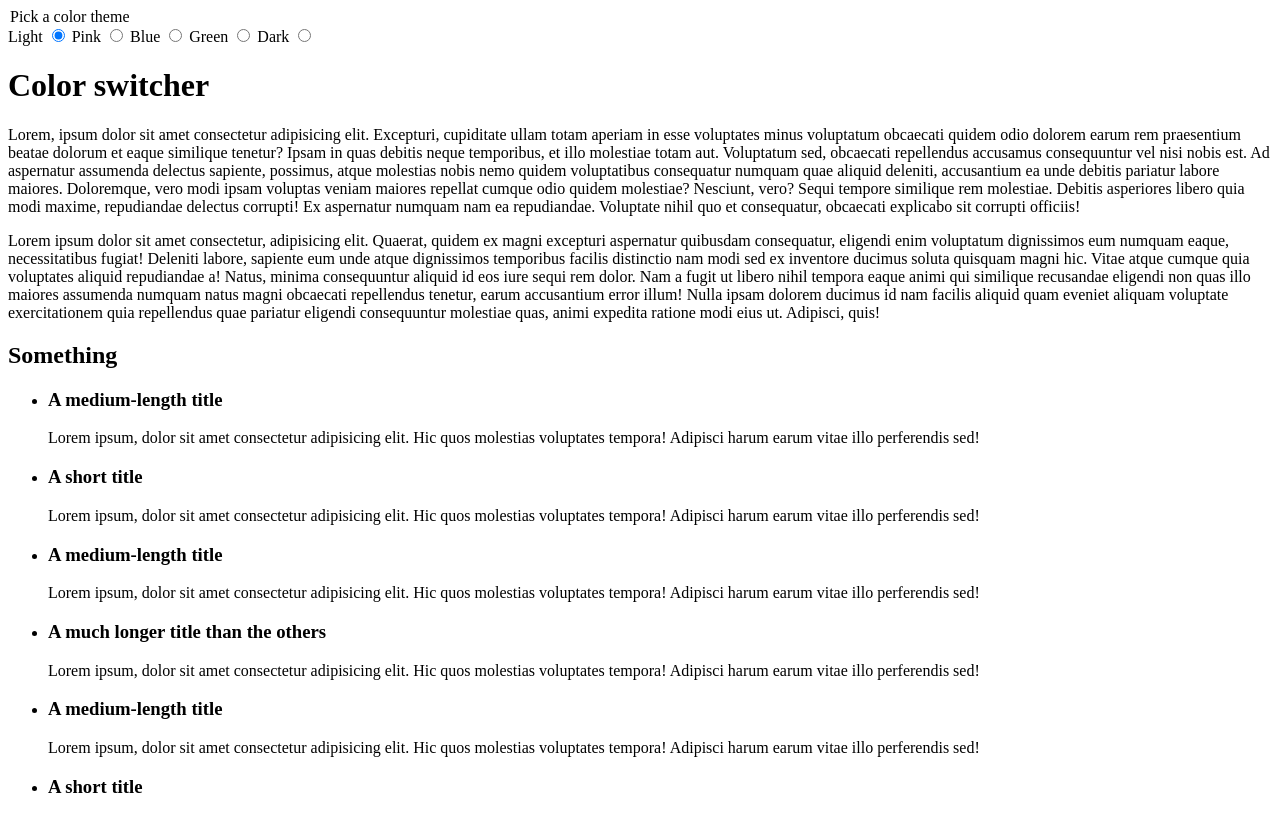
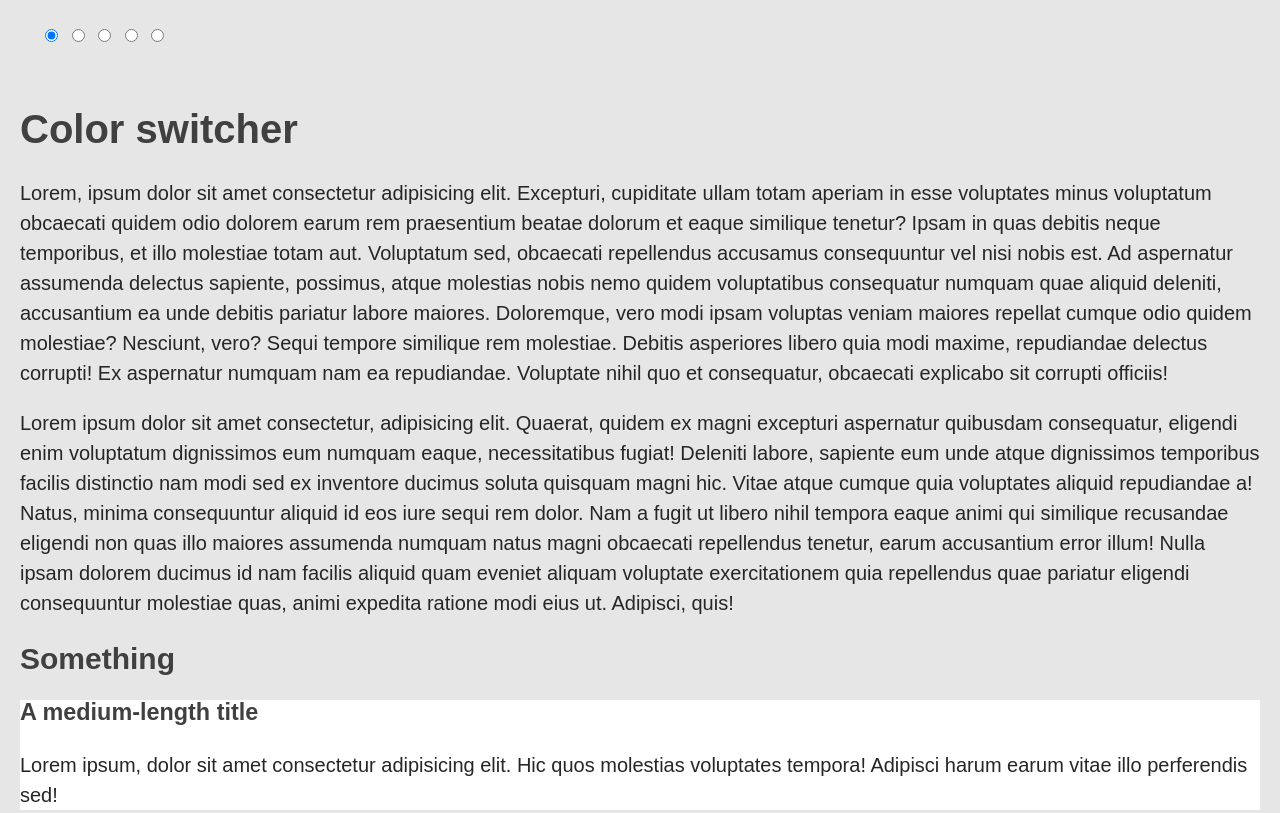
Before and after one commit to Dmitry27Zh/theme-switcher, a plain HTML site: page index.html in a window 1280 px wide. Shown: the top 813 px of the page. Drawn offline with Linux system fonts and the light colour scheme.

Commit message:
Start styles

```diff
--- /dev/null
+++ b/css/modules/theme-switcher.css
@@ -0,0 +1,27 @@
+:root {
+  --clr-body-bg: hsl(0 0% 90%);
+  --clr-card-bg: hsl(0 0% 100%);
+  --clr-text: hsl(0 0% 15%);
+  --clr-heading: hsl(0 0% 25%);
+}
+
+body {
+  color: var(--clr-text);
+  background: var(--clr-body-bg);
+}
+
+h1,
+h2,
+h3 {
+  color: var(--clr-heading);
+}
+
+.card {
+  background: var(--clr-card-bg);
+}
+
+.theme-switcher > fieldset {
+  margin: 0;
+  padding: 10px 20px;
+  border: none;
+}
--- /dev/null
+++ b/css/styles.css
@@ -0,0 +1,40 @@
+@import './modules/theme-switcher.css';
+
+*,
+*:: before,
+*:: after {
+  box-sizing: border-box;
+}
+
+body {
+  margin: 0;
+  font-family: Arial, Helvetica, sans-serif;
+  font-size: 1.25rem;
+  line-height: 1.5;
+}
+
+h1,
+h2,
+h3 {
+  line-height: 1.1;
+}
+
+.container {
+  padding: 10px 20px;
+}
+
+.visually-hidden {
+  position: absolute;
+  width: 1px;
+  height: 1px;
+  white-space: nowrap;
+  clip: rect(0 0 0 0);
+  clip-path: inset(50%);
+  overflow: hidden;
+}
+
+.cards {
+  list-style: none;
+  margin: 0;
+  padding: 0;
+}
--- a/index.html
+++ b/index.html
@@ -5,11 +5,13 @@
     <meta http-equiv="X-UA-Compatible" content="IE=edge" />
     <meta name="viewport" content="width=device-width, initial-scale=1.0" />
     <title>Theme switcher</title>
+    <link rel="stylesheet" href="./css/styles.css" />
   </head>
   <body>
     <div class="container">
-      <form action="">
-        <legend>Pick a color theme</legend>
+      <form class="theme-switcher" action="">
+        <fieldset>
+          <legend class="visually-hidden">Pick a color theme</legend>
           <label class="visually-hidden" for="theme-light">Light</label>
           <input type="radio" id="theme-light" name="theme" value="light" checked />
           <label class="visually-hidden" for="theme-pink">Pink</label>
@@ -20,6 +22,7 @@
           <input type="radio" id="theme-green" name="theme" value="green" />
           <label class="visually-hidden" for="theme-dark">Dark</label>
           <input type="radio" id="theme-dark" name="theme" value="dark" />
+        </fieldset>
       </form>
     </div>
     <div class="container">
```
Lines whose indentation alone changed are shown as unchanged.
